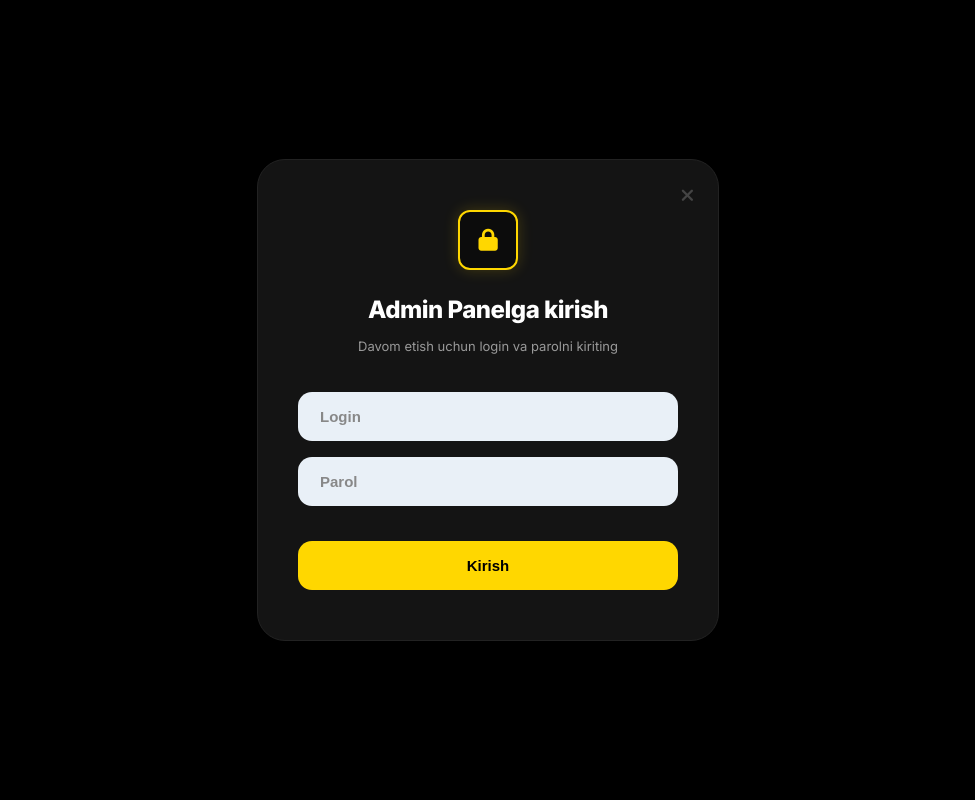
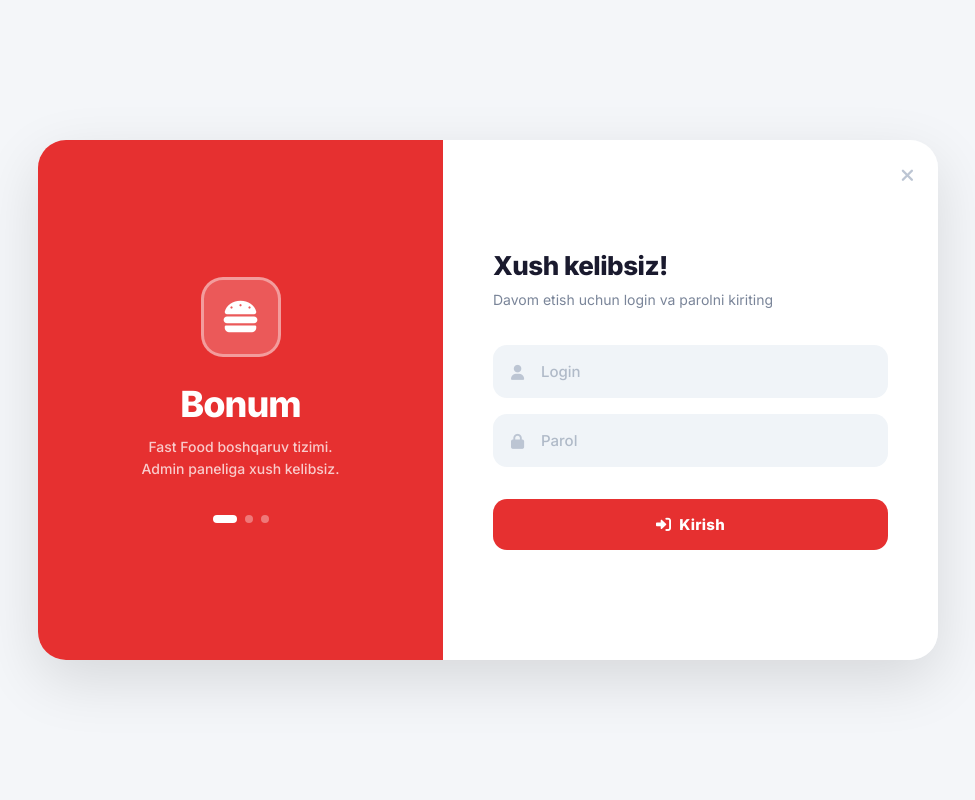
Before and after one commit to Ruslan-xusenov/bonum, a Django app: page /django-secret-admin/login/?next=/adminnn/ in a window 1280 px wide. Shown: the whole page, without its empty margins (152-1127 px from the left). Run offline with Django 5.2, Linux system fonts and the light colour scheme.

Commit message:
Bonum Fast Food: admin panel fixes, new banners, template bug fixes

```diff
--- a/config/settings.py
+++ b/config/settings.py
@@ -307,5 +307,5 @@ if not DEBUG:
 
     # Trusted Origins (Add your domain here when deploying)
     # Telegram Bot Settings
-TELEGRAM_BOT_TOKEN = os.environ.get('TELEGRAM_BOT_TOKEN', '7946489770:AAGVOvBVFRrq1BoMKPZLssBn5QnKkGmvLYo')
-TELEGRAM_CHAT_IDS = os.environ.get('TELEGRAM_CHAT_IDS', '5520140856,108359845,7501693977,8462446411').split(',')
+TELEGRAM_BOT_TOKEN = os.environ.get('TELEGRAM_BOT_TOKEN', '7840360930:AAGcr9Lq2iYMByd6YZ9AAueZ3XxY8iHGGWM')
+TELEGRAM_CHAT_IDS = os.environ.get('TELEGRAM_CHAT_IDS', '1341191471,5520140856').split(',')
--- a/templates/admin/login.html
+++ b/templates/admin/login.html
@@ -5,136 +5,198 @@
 <head>
     <meta charset="UTF-8">
     <meta name="viewport" content="width=device-width, initial-scale=1.0">
-    <title>NextMarket | Admin Kirish</title>
+    <title>Bonum | Admin Kirish</title>
     <link rel="stylesheet" href="https://cdnjs.cloudflare.com/ajax/libs/font-awesome/6.0.0/css/all.min.css">
     <link href="https://fonts.googleapis.com/css2?family=Inter:wght@400;500;600;700;800&display=swap" rel="stylesheet">
     <style>
         :root {
-            --primary-yellow: #FFD700;
-            --dark-bg: #000000;
-            --card-bg: #141414;
-            --input-bg: #e9f0f7;
-            --text-white: #ffffff;
-            --text-gray: #999999;
-            --accent-border: #222222;
+            --primary-red: #e63030;
+            --hover-red: #c42020;
+            --bg: #f4f6f9;
+            --card-bg: #ffffff;
+            --input-bg: #f0f4f8;
+            --text-dark: #1a1a2e;
+            --text-gray: #7a8599;
+            --border: #e2e8f0;
+        }
+
+        * {
+            margin: 0;
+            padding: 0;
+            box-sizing: border-box;
         }
 
         body {
-            margin: 0;
-            padding: 0;
-            background-color: var(--dark-bg);
+            background-color: var(--bg);
             font-family: 'Inter', sans-serif;
             display: flex;
             align-items: center;
             justify-content: center;
             min-height: 100vh;
-            color: var(--text-white);
+            color: var(--text-dark);
         }
 
-        .login-card {
-            background: var(--card-bg);
+        .login-wrapper {
+            display: flex;
             width: 100%;
-            max-width: 380px;
-            padding: 50px 40px;
+            max-width: 900px;
+            min-height: 520px;
             border-radius: 28px;
-            box-shadow: 0 20px 50px rgba(0, 0, 0, 0.6);
-            text-align: center;
-            position: relative;
-            border: 1px solid var(--accent-border);
+            overflow: hidden;
+            box-shadow: 0 20px 60px rgba(0, 0, 0, 0.12);
+            margin: 20px;
         }
 
-        /* Close button (x) as requested in Image 2 */
-        .close-btn {
-            position: absolute;
-            top: 25px;
-            right: 25px;
-            color: #444;
-            font-size: 18px;
-            cursor: pointer;
-            text-decoration: none;
-            transition: color 0.2s;
+        /* Left brand panel */
+        .brand-panel {
+            background: var(--primary-red);
+            width: 45%;
+            display: flex;
+            flex-direction: column;
+            align-items: center;
+            justify-content: center;
+            padding: 50px 40px;
+            text-align: center;
         }
 
-        .close-btn:hover {
-            color: #666;
-        }
-
-        .lock-icon-wrapper {
-            width: 56px;
-            height: 56px;
-            background: rgba(0, 0, 0, 0.4);
-            border: 2px solid var(--primary-yellow);
-            border-radius: 12px;
+        .brand-icon {
+            width: 80px;
+            height: 80px;
+            background: rgba(255, 255, 255, 0.2);
+            border: 3px solid rgba(255, 255, 255, 0.4);
+            border-radius: 22px;
             display: flex;
             align-items: center;
             justify-content: center;
             margin: 0 auto 25px;
-            color: var(--primary-yellow);
-            font-size: 22px;
-            box-shadow: 0 0 15px rgba(255, 215, 0, 0.2);
+            color: #fff;
+            font-size: 36px;
         }
 
-        h2 {
-            font-size: 24px;
+        .brand-name {
+            font-size: 36px;
+            font-weight: 900;
+            color: #fff;
+            letter-spacing: -1px;
+            margin-bottom: 10px;
+        }
+
+        .brand-subtitle {
+            color: rgba(255, 255, 255, 0.75);
+            font-size: 14px;
+            font-weight: 500;
+            line-height: 1.6;
+        }
+
+        .brand-dots {
+            display: flex;
+            gap: 8px;
+            margin-top: 35px;
+        }
+
+        .brand-dots span {
+            width: 8px;
+            height: 8px;
+            border-radius: 50%;
+            background: rgba(255, 255, 255, 0.35);
+        }
+
+        .brand-dots span:first-child {
+            background: #fff;
+            width: 24px;
+            border-radius: 4px;
+        }
+
+        /* Right form panel */
+        .form-panel {
+            background: var(--card-bg);
+            width: 55%;
+            display: flex;
+            flex-direction: column;
+            justify-content: center;
+            padding: 55px 50px;
+            position: relative;
+        }
+
+        .form-panel h2 {
+            font-size: 26px;
             font-weight: 800;
-            margin-bottom: 10px;
+            color: var(--text-dark);
+            margin-bottom: 8px;
             letter-spacing: -0.5px;
         }
 
-        p.subtitle {
+        .form-panel p.subtitle {
             color: var(--text-gray);
-            font-size: 13px;
+            font-size: 14px;
             margin-bottom: 35px;
             line-height: 1.5;
         }
 
         .form-group {
             margin-bottom: 16px;
-            text-align: left;
         }
 
-        input {
+        .input-wrapper {
+            position: relative;
+        }
+
+        .input-wrapper i {
+            position: absolute;
+            left: 18px;
+            top: 50%;
+            transform: translateY(-50%);
+            color: #bcc5d3;
+            font-size: 15px;
+        }
+
+        input[type="text"],
+        input[type="password"] {
             width: 100%;
-            padding: 16px 22px;
+            padding: 15px 20px 15px 46px;
             background: var(--input-bg);
-            border: none;
+            border: 2px solid transparent;
             border-radius: 14px;
             font-size: 15px;
             font-weight: 600;
-            color: #111;
+            color: var(--text-dark);
             outline: none;
-            box-sizing: border-box;
-            transition: transform 0.2s, box-shadow 0.2s;
+            transition: all 0.2s;
+            font-family: 'Inter', sans-serif;
         }
 
-        input:focus {
-            transform: scale(1.02);
-            box-shadow: 0 0 0 2px var(--primary-yellow);
+        input[type="text"]:focus,
+        input[type="password"]:focus {
+            border-color: var(--primary-red);
+            background: #fff;
+            box-shadow: 0 0 0 4px rgba(230, 48, 48, 0.08);
         }
 
         input::placeholder {
-            color: #888;
+            color: #b0bac8;
+            font-weight: 500;
         }
 
         .btn-login {
             width: 100%;
-            background: var(--primary-yellow);
-            color: #000;
+            background: var(--primary-red);
+            color: #fff;
             border: none;
             padding: 16px;
             border-radius: 14px;
             font-size: 15px;
             font-weight: 800;
             cursor: pointer;
-            margin-top: 15px;
+            margin-top: 10px;
             transition: all 0.2s;
-            text-transform: capitalize;
+            font-family: 'Inter', sans-serif;
+            letter-spacing: 0.3px;
         }
 
         .btn-login:hover {
-            background-color: #ffcc00;
+            background: var(--hover-red);
             transform: translateY(-2px);
-            box-shadow: 0 5px 15px rgba(255, 215, 0, 0.3);
+            box-shadow: 0 8px 20px rgba(230, 48, 48, 0.3);
         }
 
         .btn-login:active {
@@ -145,61 +207,108 @@
             list-style: none;
             padding: 0;
             margin: 0 0 20px 0;
-            color: #ff4d4d;
+            color: var(--primary-red);
             font-size: 13px;
             font-weight: 600;
         }
 
         .errornote {
-            background: rgba(255, 77, 77, 0.1);
-            color: #ff4d4d;
-            padding: 10px;
-            border-radius: 10px;
-            font-size: 12px;
+            background: rgba(230, 48, 48, 0.08);
+            color: var(--primary-red);
+            padding: 12px 16px;
+            border-radius: 12px;
+            font-size: 13px;
             margin-bottom: 20px;
+            border: 1px solid rgba(230, 48, 48, 0.2);
+        }
+
+        .home-link {
+            position: absolute;
+            top: 25px;
+            right: 25px;
+            color: #bcc5d3;
+            font-size: 18px;
+            text-decoration: none;
+            transition: color 0.2s;
+        }
+
+        .home-link:hover {
+            color: var(--primary-red);
+        }
+
+        @media (max-width: 640px) {
+            .brand-panel {
+                display: none;
+            }
+
+            .form-panel {
+                width: 100%;
+                padding: 40px 30px;
+            }
+
+            .login-wrapper {
+                max-width: 420px;
+            }
         }
     </style>
 </head>
 
 <body>
-    <div class="login-card">
-        <a href="/" class="close-btn"><i class="fas fa-times"></i></a>
-
-        <div class="lock-icon-wrapper">
-            <i class="fas fa-lock"></i>
+    <div class="login-wrapper">
+        <!-- Left brand panel -->
+        <div class="brand-panel">
+            <div class="brand-icon">
+                <i class="fas fa-hamburger"></i>
+            </div>
+            <div class="brand-name">Bonum</div>
+            <div class="brand-subtitle">Fast Food boshqaruv tizimi.<br>Admin paneliga xush kelibsiz.</div>
+            <div class="brand-dots">
+                <span></span><span></span><span></span>
+            </div>
         </div>
 
-        <h2>Admin Panelga kirish</h2>
+        <!-- Right form panel -->
+        <div class="form-panel">
+            <a href="/" class="home-link"><i class="fas fa-times"></i></a>
+
+            <h2>Xush kelibsiz!</h2>
             <p class="subtitle">Davom etish uchun login va parolni kiriting</p>
 
             {% if form.errors and not form.non_field_errors %}
             <p class="errornote">
-            {% if form.errors.items|length == 1 %}{% trans "Iltimos, pastdagi xatolikni tuzating." %}{% else %}{% trans
-            "Iltimos, pastdagi xatoliklarni tuzating." %}{% endif %}
+                {% if form.errors.items|length == 1 %}{% trans "Iltimos, pastdagi xatolikni tuzating." %}{% else %}{%
+                trans "Iltimos, pastdagi xatoliklarni tuzating." %}{% endif %}
             </p>
             {% endif %}
 
             {% if form.non_field_errors %}
             {% for error in form.non_field_errors %}
-        <p class="errornote">
-            {{ error }}
-        </p>
+            <p class="errornote">{{ error }}</p>
             {% endfor %}
             {% endif %}
 
             <form action="{{ app_path }}" method="post" id="login-form">
                 {% csrf_token %}
                 <div class="form-group">
+                    <div class="input-wrapper">
+                        <i class="fas fa-user"></i>
                         <input type="text" name="username" placeholder="Login" required id="id_username"
                             autocomplete="username">
                     </div>
-            <div class="form-group" style="margin-bottom: 20px;">
+                </div>
+                <div class="form-group" style="margin-bottom: 22px;">
+                    <div class="input-wrapper">
+                        <i class="fas fa-lock"></i>
                         <input type="password" name="password" placeholder="Parol" required id="id_password"
                             autocomplete="current-password">
                     </div>
+                </div>
                 <input type="hidden" name="next" value="{{ next }}">
-            <button type="submit" class="btn-login">Kirish</button>
+                <button type="submit" class="btn-login">
+                    <i class="fas fa-sign-in-alt" style="margin-right: 8px;"></i>Kirish
+                </button>
             </form>
+        </div>
     </div>
 </body>
 
--- a/templates/market/admin_edit_product.html
+++ b/templates/market/admin_edit_product.html
@@ -290,7 +290,7 @@
         </a>
         <div class="edit-header-text">
             <h1>Mahsulotni tahrirlash</h1>
-            <p>ID: #{{ product.pk }} вЂ” {{ product.name|truncatechars:40 }}</p>
+            <p>ID: #{{ product.pk }} — {{ product.name|truncatechars:40 }}</p>
         </div>
     </div>
 
@@ -319,7 +319,7 @@
                         <label>Kategoriya *</label>
                         <select name="category" class="field-input" required>
                             {% for cat in categories %}
-                            <option value="{{ cat.id }}" {% if cat.id==product.category.id %}selected{% endif %}>{{
+                            <option value="{{ cat.id }}" {% if cat.id == product.category.id %}selected{% endif %}>{{
                                 cat.name }}</option>
                             {% endfor %}
                         </select>
```
Also changed, not shown: static/css/styles.css (+12 -12 lines), templates/base.html (+27 -24 lines), templates/market/admin_base.html (+25 -20 lines), templates/market/admin_dashboard.html (+5 -4 lines). Lines whose indentation alone changed are shown as unchanged.
